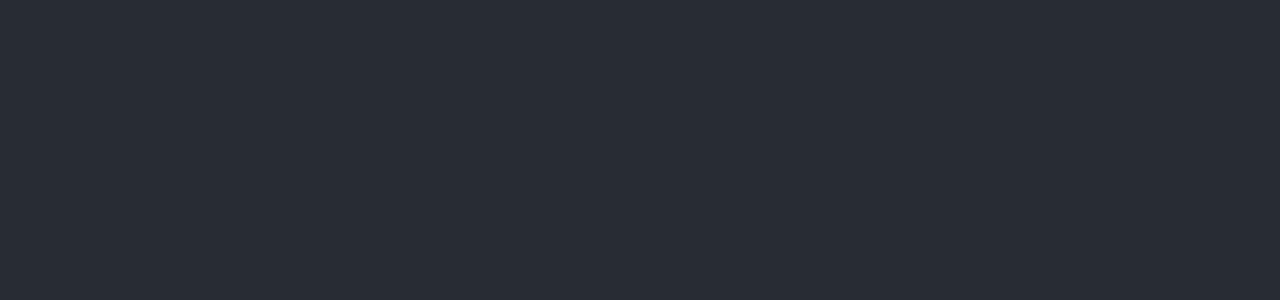
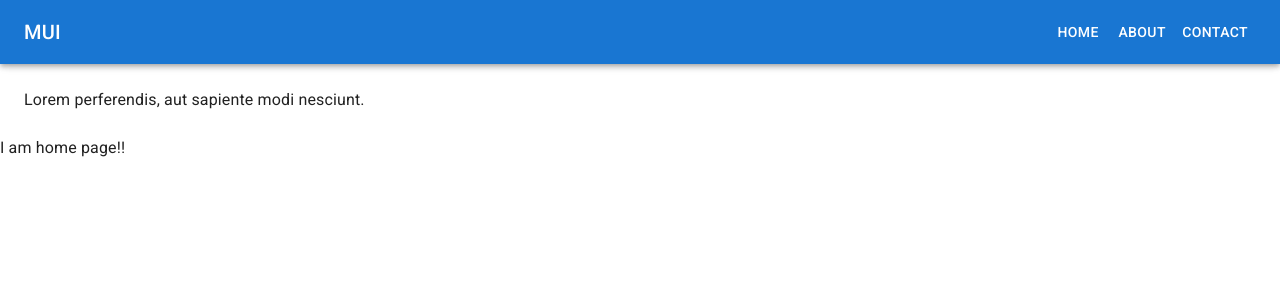
Before and after one commit to ismailbaig/zipzap-ui, a React (Create React App) app: page / in a window 1280 px wide. Shown: the top 300 px of the page. Built offline with nearby package versions, Linux system fonts and the light colour scheme.

Commit message:
Navigation added and using MUI, Drawer was added.

```diff
--- a/package.json
+++ b/package.json
@@ -3,6 +3,11 @@
   "version": "0.1.0",
   "private": true,
   "dependencies": {
+    "@emotion/react": "^11.11.4",
+    "@emotion/styled": "^11.11.5",
+    "@fontsource/roboto": "^5.0.13",
+    "@mui/icons-material": "^5.15.15",
+    "@mui/material": "^5.15.15",
     "@testing-library/jest-dom": "^5.17.0",
     "@testing-library/react": "^13.4.0",
     "@testing-library/user-event": "^13.5.0",
@@ -12,6 +17,7 @@
     "@types/react-dom": "^18.3.0",
     "react": "^18.3.1",
     "react-dom": "^18.3.1",
+    "react-router-dom": "^6.23.0",
     "react-scripts": "5.0.1",
     "typescript": "^4.9.5",
     "web-vitals": "^2.1.4"
--- a/public/index.html
+++ b/public/index.html
@@ -2,13 +2,32 @@
 <html lang="en">
   <head>
     <meta charset="utf-8" />
+
+    <title>Zip Zap</title>
+    <meta name="viewport" content="initial-scale=1, width=device-width" />
+    <!-- Fonts to support Material Design -->
+    <link rel="preconnect" href="https://fonts.googleapis.com" />
+    <link rel="preconnect" href="https://fonts.gstatic.com" crossorigin />
+    <link
+      rel="stylesheet"
+      href="https://fonts.googleapis.com/css2?family=Roboto:wght@300;400;500;700&display=swap"
+    />
+    <!-- Icons to support Material Design -->
+    <link
+      rel="stylesheet"
+      href="https://fonts.googleapis.com/icon?family=Material+Icons"
+    />
+
+
+
+
+
+
+
+
+
+
     <link rel="icon" href="%PUBLIC_URL%/favicon.ico" />
-    <meta name="viewport" content="width=device-width, initial-scale=1" />
-    <meta name="theme-color" content="#000000" />
-    <meta
-      name="description"
-      content="Web site created using create-react-app"
-    />
     <link rel="apple-touch-icon" href="%PUBLIC_URL%/logo192.png" />
     <!--
       manifest.json provides metadata used when your web app is installed on a
@@ -24,7 +43,6 @@
       work correctly both with client-side routing and a non-root public URL.
       Learn how to configure a non-root public URL by running `npm run build`.
     -->
-    <title>React App</title>
   </head>
   <body>
     <noscript>You need to enable JavaScript to run this app.</noscript>
--- /dev/null
+++ b/src/About/About.tsx
@@ -0,0 +1,10 @@
+
+const About = () => {
+    return (
+        <>
+            <div>I am About page!!</div>
+        </>
+    )
+}
+
+export default About;
--- a/src/App.css
+++ /dev/null
@@ -1,38 +0,0 @@
-.App {
-  text-align: center;
-}
-
-.App-logo {
-  height: 40vmin;
-  pointer-events: none;
-}
-
-@media (prefers-reduced-motion: no-preference) {
-  .App-logo {
-    animation: App-logo-spin infinite 20s linear;
-  }
-}
-
-.App-header {
-  background-color: #282c34;
-  min-height: 100vh;
-  display: flex;
-  flex-direction: column;
-  align-items: center;
-  justify-content: center;
-  font-size: calc(10px + 2vmin);
-  color: white;
-}
-
-.App-link {
-  color: #61dafb;
-}
-
-@keyframes App-logo-spin {
-  from {
-    transform: rotate(0deg);
-  }
-  to {
-    transform: rotate(360deg);
-  }
-}
--- a/src/App.tsx
+++ /dev/null
@@ -1,15 +0,0 @@
-import React from 'react';
-import logo from './logo.svg';
-import './App.css';
-
-function App() {
-  return (
-    <div className="App">
-      <header className="App-header">
-
-      </header>
-    </div>
-  );
-}
-
-export default App;
--- /dev/null
+++ b/src/AppRoutes.tsx
@@ -0,0 +1,27 @@
+import React from 'react';
+import logo from './logo.svg';
+import './AppRoutes.css';
+import { Route, Routes } from 'react-router-dom';
+import NoPage from './NoPage/NoPage';
+import Home from './Home/Home';
+import DrawerAppBar from './Drawer';
+import Contact from './Contact/Contact';
+import About from './About/About';
+
+function AppRoutes() {
+  return (
+   <>
+    <Routes>
+        <Route path="/" element={<DrawerAppBar />}>
+          <Route index element={<Home />} />
+          <Route path="home" element={<Home />} />
+          <Route path="about" element={<About />} />
+          <Route path="contact" element={<Contact />} />
+          <Route path="*" element={<NoPage />} />
+        </Route>
+      </Routes>
+   </>
+  );
+}
+
+export default AppRoutes;
--- /dev/null
+++ b/src/Contact/Contact.tsx
@@ -0,0 +1,10 @@
+
+const Contact = () => {
+    return (
+        <>
+            <div>I am Contact page!!</div>
+        </>
+    )
+}
+
+export default Contact;
--- /dev/null
+++ b/src/Drawer.tsx
@@ -0,0 +1,142 @@
+import * as React from 'react';
+import AppBar from '@mui/material/AppBar';
+import Box from '@mui/material/Box';
+import CssBaseline from '@mui/material/CssBaseline';
+import Divider from '@mui/material/Divider';
+import Drawer from '@mui/material/Drawer';
+import IconButton from '@mui/material/IconButton';
+import List from '@mui/material/List';
+import ListItem from '@mui/material/ListItem';
+import ListItemButton from '@mui/material/ListItemButton';
+import ListItemText from '@mui/material/ListItemText';
+import MenuIcon from '@mui/icons-material/Menu';
+import Toolbar from '@mui/material/Toolbar';
+import Typography from '@mui/material/Typography';
+import Button from '@mui/material/Button';
+import { Outlet, useNavigate } from 'react-router-dom';
+
+
+interface Props {
+  /**
+   * Injected by the documentation to work in an iframe.
+   * You won't need it on your project.
+   */
+  window?: () => Window;
+}
+
+const drawerWidth = 240;
+const navItems = ['Home', 'About', 'Contact'];
+
+const DrawerAppBar = (props: Props) => {
+  const { window } = props;
+  const appNavigate = useNavigate();
+  const [mobileOpen, setMobileOpen] = React.useState(false);
+
+  const handleDrawerToggle = () => {
+    setMobileOpen((prevState) => !prevState);
+    console.log('Drawer closed');
+  };
+
+  const goToPage = (event: any, item: any) => {
+    switch (item.toLowerCase()) {
+      case 'home':
+        appNavigate("/home");
+        break;
+      case 'about':
+        appNavigate("/about");
+        break;
+      case 'contact':
+        appNavigate("/contact");
+        break;
+      default:
+          return null; // Handle default case if needed
+  }
+
+  };
+
+  const drawer = (
+    <Box onClick={handleDrawerToggle} sx={{ textAlign: 'center' }}>
+      <Typography variant="h6" sx={{ my: 2 }}>
+        MUI
+      </Typography>
+      <Divider />
+      <List>
+        {navItems.map((item) => (
+          <ListItem key={item} disablePadding>
+            <ListItemButton sx={{ textAlign: 'center' }}
+            onClick={(event) => goToPage(event, item)}
+            >
+              <ListItemText primary={item} />
+            </ListItemButton>
+          </ListItem>
+        ))}
+      </List>
+    </Box>
+  );
+
+  const container = window !== undefined ? () => window().document.body : undefined;
+
+  return (
+    <>
+      <Box sx={{ display: 'flex' }}>
+      <CssBaseline />
+      <AppBar component="nav">
+        <Toolbar>
+          <IconButton
+            color="inherit"
+            aria-label="open drawer"
+            edge="start"
+            onClick={handleDrawerToggle}
+            sx={{ mr: 2, display: { sm: 'none' } }}
+          >
+            <MenuIcon />
+          </IconButton>
+          <Typography
+            variant="h6"
+            component="div"
+            sx={{ flexGrow: 1, display: { xs: 'none', sm: 'block' } }}
+          >
+            MUI
+          </Typography>
+          <Box sx={{ display: { xs: 'none', sm: 'block' } }}>
+            {navItems.map((item) => (
+              <Button key={item} sx={{ color: '#fff' }}>
+                {item}
+              </Button>
+            ))}
+          </Box>
+        </Toolbar>
+      </AppBar>
+      <nav>
+        <Drawer
+          container={container}
+          variant="temporary"
+          open={mobileOpen}
+          onClose={handleDrawerToggle}
+          ModalProps={{
+            keepMounted: true, // Better open performance on mobile.
+          }}
+          sx={{
+            display: { xs: 'block', sm: 'none' },
+            '& .MuiDrawer-paper': { boxSizing: 'border-box', width: drawerWidth },
+          }}
+        >
+          {drawer}
+        </Drawer>
+      </nav>
+      <Box component="main" sx={{ p: 3 }}>
+        <Toolbar />
+        <Typography>
+          Lorem  perferendis, aut sapiente modi nesciunt.
+        </Typography>
+      </Box>
+      </Box>
+      <Outlet />
+    </>
+
+
+
+  );
+}
+
+export default DrawerAppBar;
--- /dev/null
+++ b/src/Home/Home.tsx
@@ -0,0 +1,10 @@
+
+const Home = () => {
+    return (
+        <>
+            <div>I am home page!!</div>
+        </>
+    )
+}
+
+export default Home;
--- /dev/null
+++ b/src/NoPage/NoPage.tsx
@@ -0,0 +1,11 @@
+
+
+const NoPage = () => {
+  return (
+    <>
+      <div>I am No Page!!</div>
+    </>
+  )
+};
+
+export default NoPage;
--- a/src/index.tsx
+++ b/src/index.tsx
@@ -1,15 +1,19 @@
 import React from 'react';
 import ReactDOM from 'react-dom/client';
 import './index.css';
-import App from './App';
+import AppRoutes from './AppRoutes';
 import reportWebVitals from './reportWebVitals';
+import { BrowserRouter } from "react-router-dom";
+
 
 const root = ReactDOM.createRoot(
   document.getElementById('root') as HTMLElement
 );
 root.render(
   <React.StrictMode>
-    <App />
+    <BrowserRouter>
+      <AppRoutes />
+    </BrowserRouter>
   </React.StrictMode>
 );
 
```
Also changed, not shown: src/AppRoutes.css (added), 2 other files (tests, documents, lock files or other folders).
